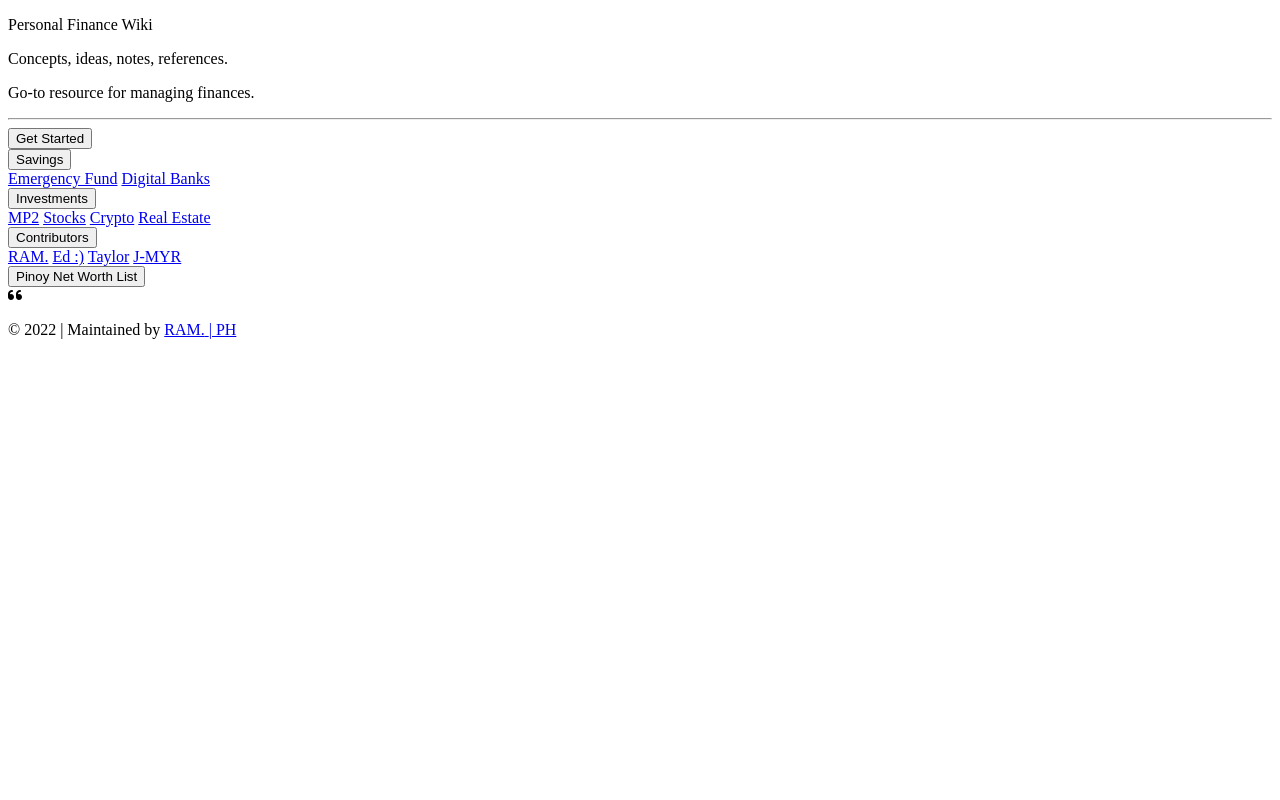
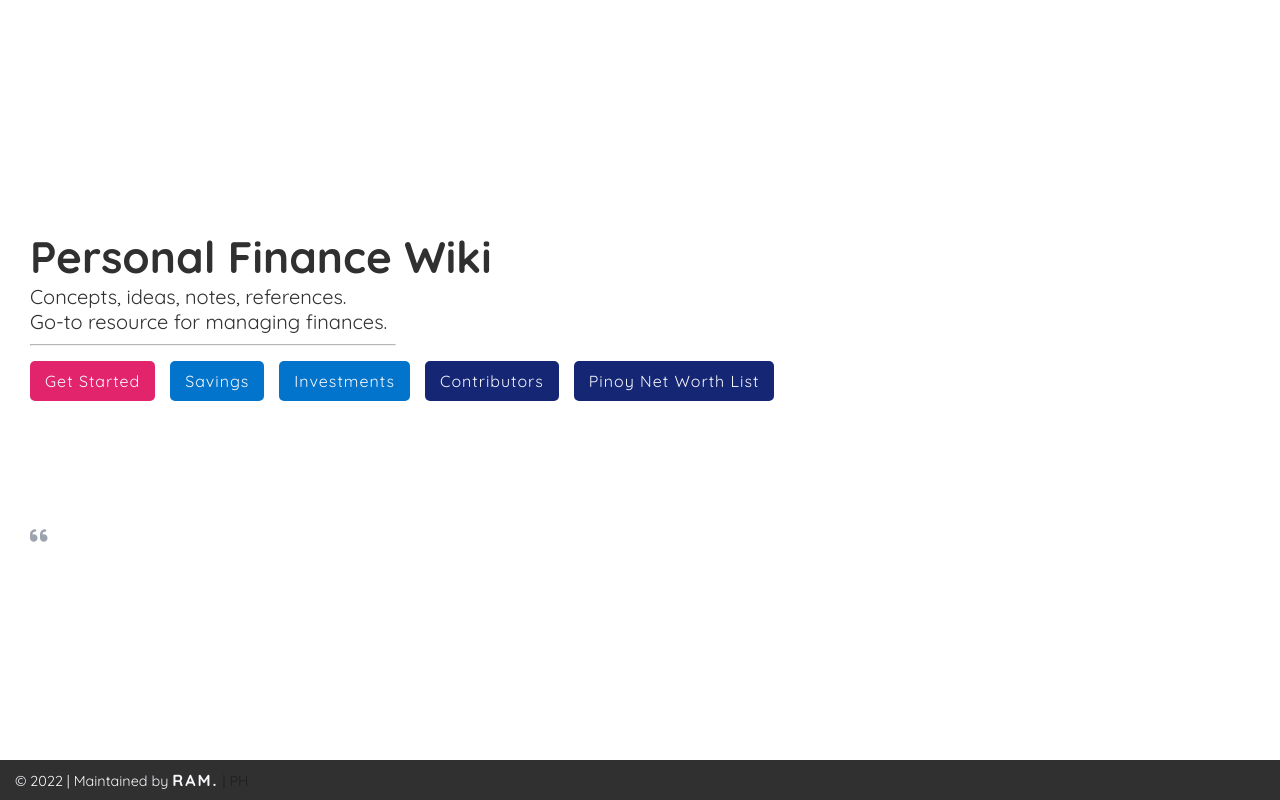
Before and after one commit to Lancerio/personal-finance-website, a plain HTML site: page index.html in a window 1280 px wide. Drawn offline with Linux system fonts and the light colour scheme; the site is published under a folder, as on GitHub Pages, so addresses that start at the root find nothing; no server answers.

Commit message:
fixed css folders

```diff
--- a/index.html
+++ b/index.html
@@ -5,7 +5,7 @@
     <meta charset="UTF-8">
     <meta http-equiv="X-UA-Compatible" content="IE=edge">
     <meta name="viewport" content="width=device-width, initial-scale=1.0">
-    <link rel="stylesheet" href="/css/style.css">
+    <link rel="stylesheet" href="css/style.css">
     <link rel="stylesheet" href="https://cdnjs.cloudflare.com/ajax/libs/font-awesome/6.0.0/css/all.min.css">
     <title>Personal Finance</title>
 </head>
--- a/pages/mp2.html
+++ b/pages/mp2.html
@@ -5,7 +5,7 @@
     <meta charset="UTF-8">
     <meta http-equiv="X-UA-Compatible" content="IE=edge">
     <meta name="viewport" content="width=device-width, initial-scale=1.0">
-    <link rel="stylesheet" href="/css/investments.css">
+    <link rel="stylesheet" href="css/investments.css">
     <link rel="stylesheet" href="https://cdnjs.cloudflare.com/ajax/libs/font-awesome/6.0.0/css/all.min.css">
     <title>PAG-IBIG MP2</title>
 </head>
```
